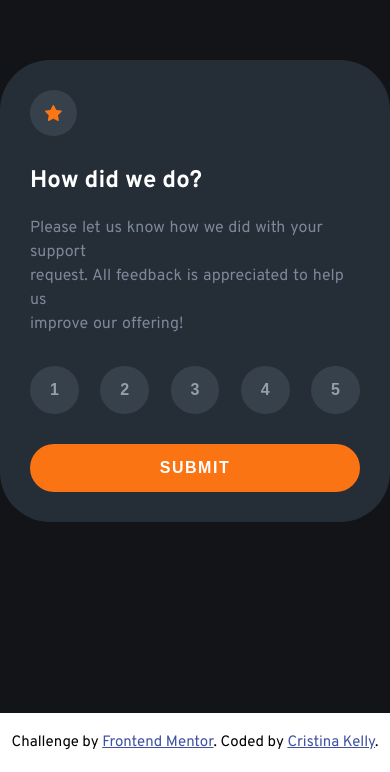
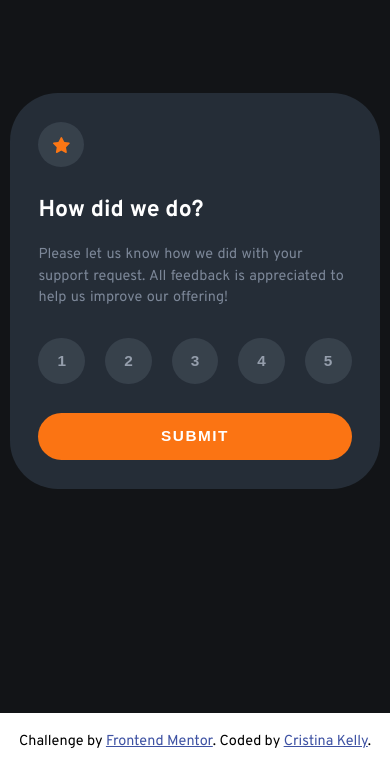
Before and after one commit to cristinakellyt/interactive-rating-component, a website built with webpack: page src/index.hbs in a window 390 px wide. Shown: the part 131-903 px from the top of the page. Built offline with nearby package versions, Linux system fonts and the light colour scheme.

Commit message:
Add a media-query with mobile breakpointsto to the responsive design

```diff
--- a/assets/sass/base/_base.scss
+++ b/assets/sass/base/_base.scss
@@ -11,7 +11,7 @@ html {
 }
 
 body {
-  font-size: 1.6rem;
+  font-size: 1.5rem;
   font-family: 'Overpass', sans-serif;
 }
 
--- a/assets/sass/main.scss
+++ b/assets/sass/main.scss
@@ -4,3 +4,5 @@
 
 @import 'rating-component/rating-initial-state';
 @import 'rating-component/rating-modal-submit';
+
+@import 'responsive-design/media-query';
--- a/assets/sass/rating-component/_rating-initial-state.scss
+++ b/assets/sass/rating-component/_rating-initial-state.scss
@@ -2,6 +2,7 @@ p {
   word-spacing: 1px;
   line-height: 1.5;
   color: $medium-grey;
+  max-width: 35rem;
 }
 
 button {
--- /dev/null
+++ b/assets/sass/responsive-design/_media-query.scss
@@ -0,0 +1,17 @@
+@media only screen and (max-width: 26.75em) {
+  html {
+    font-size: 60%;
+  }
+
+  .rating-component__container {
+    margin: 0 1rem;
+  }
+}
+
+@media only screen and (max-width: 24.06em) {
+  .modal-rating__container {
+    height: 45rem;
+    justify-content: center;
+    width: 38rem;
+  }
+}
--- a/src/index.hbs
+++ b/src/index.hbs
@@ -26,10 +26,8 @@
         </span>
         <h1>How did we do?</h1>
         <p class='margim-bottom-big margin-top-medium'>
-          Please let us know how we did with your support
-          <br />
-          request. All feedback is appreciated to help us<br />
-          improve our offering!</p>
+          Please let us know how we did with your support request. All feedback
+          is appreciated to help us improve our offering!</p>
 
         <form id='rating-values'>
           <input type='button' value='5' />
@@ -127,9 +125,8 @@
         <p class='selected-rate-text margin-top-big margim-bottom-big'></p>
         <h2>Thank you!</h2>
         <p class='margin-top-medium'>
-          We appreciate you taking the time to give a rating.<br />
-          If you ever need more support, don't hesitate to
-          <br />get in touch!</p>
+          We appreciate you taking the time to give a rating. If you ever need
+          more support, don't hesitate to get in touch!</p>
       </div>
     </div>
 
```
